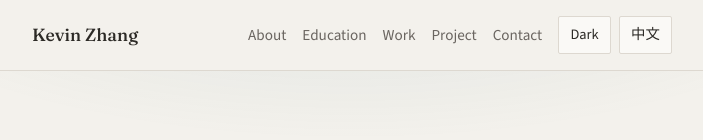
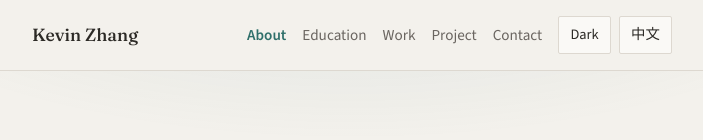
Before and after one commit to Kevin-Zhang1124/Kevin-Portfolio, a React (Vite) app: page / in a window 1280 px wide. Shown: the top 140 px of the page, without its empty margins (288-991 px from the left). Built offline with nearby package versions, Linux system fonts and the light colour scheme.

Commit message:
Hightlight active nav link based on scroll position

```diff
--- a/src/components/layout/Nav.module.css
+++ b/src/components/layout/Nav.module.css
@@ -46,6 +46,12 @@
   color: var(--accent);
 }
 
+/* Current section in view — stronger than muted default */
+.linkActive {
+  color: var(--accent);
+  font-weight: 600;
+}
+
 .controls {
   display: flex;
   gap: var(--space-2);
--- a/src/components/layout/Nav.tsx
+++ b/src/components/layout/Nav.tsx
@@ -1,7 +1,8 @@
-import { sections } from '../../content/shared/sections'
-import { useLocale } from '../../hooks/useLocale'
-import { useTheme } from '../../hooks/useTheme'
-import styles from './Nav.module.css'
+import { sections } from '../../content/shared/sections';
+import { useLocale } from '../../hooks/useLocale';
+import { useTheme } from '../../hooks/useTheme';
+import { useActiveSection } from '../../hooks/useActiveSection';
+import styles from './Nav.module.css';
 
 /**
  * Sticky top navigation:
@@ -12,6 +13,8 @@ export function Nav() {
   const { t, toggleLocale } = useLocale();
   // theme is 'light' | 'dark'; toggleTheme flips it (and persists via ThemeProvider)
   const { theme, toggleTheme } = useTheme();
+  // Which section is currently in view (from scroll spy hook)
+  const activeId = useActiveSection();
 
   return (
     <header className={styles.header}>
@@ -23,14 +26,27 @@ export function Nav() {
 
         {/* Build links from config so order stays in sync with the page */}
         <ul className={styles.links}>
-          {sections.map((section) => (
-            <li key={section.id}>
-              <a className={styles.link} href={`#${section.id}`}>
-                {/* e.g. section.labelKey === 'navWork' → t.navWork */}
-                {t[section.labelKey]}
-              </a>
-            </li>
-          ))}
+          {sections.map((section) => {
+            // true when this link matches the section currently in view
+            const isActive = activeId === section.id;
+
+            return (
+              <li key={section.id}>
+                <a
+                  className={
+                    isActive
+                      ? `${styles.link} ${styles.linkActive}`
+                      : styles.link
+                  }
+                  href={`#${section.id}`}
+                  // Helps screen readers know the current page section
+                  aria-current={isActive ? 'true' : undefined}
+                >
+                  {t[section.labelKey]}
+                </a>
+              </li>
+            );
+          })}
         </ul>
 
         <div className={styles.controls}>
@@ -42,7 +58,6 @@ export function Nav() {
               theme === 'light' ? 'Switch to dark mode' : 'Switch to light mode'
             }
           >
-            {/* Show the mode you will switch TO */}
             {theme === 'light' ? t.toggleThemeToDark : t.toggleThemeToLight}
           </button>
 
@@ -57,5 +72,5 @@ export function Nav() {
         </div>
       </nav>
     </header>
-  )
+  );
 }
```
